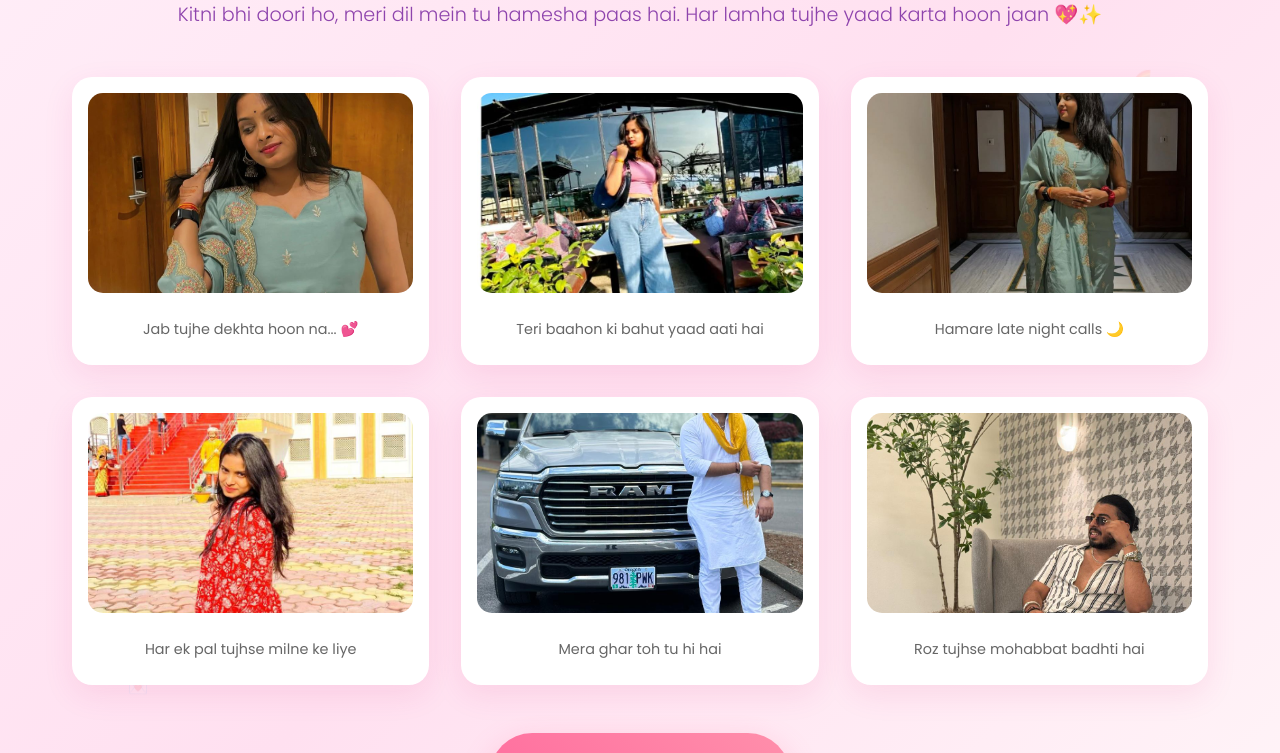
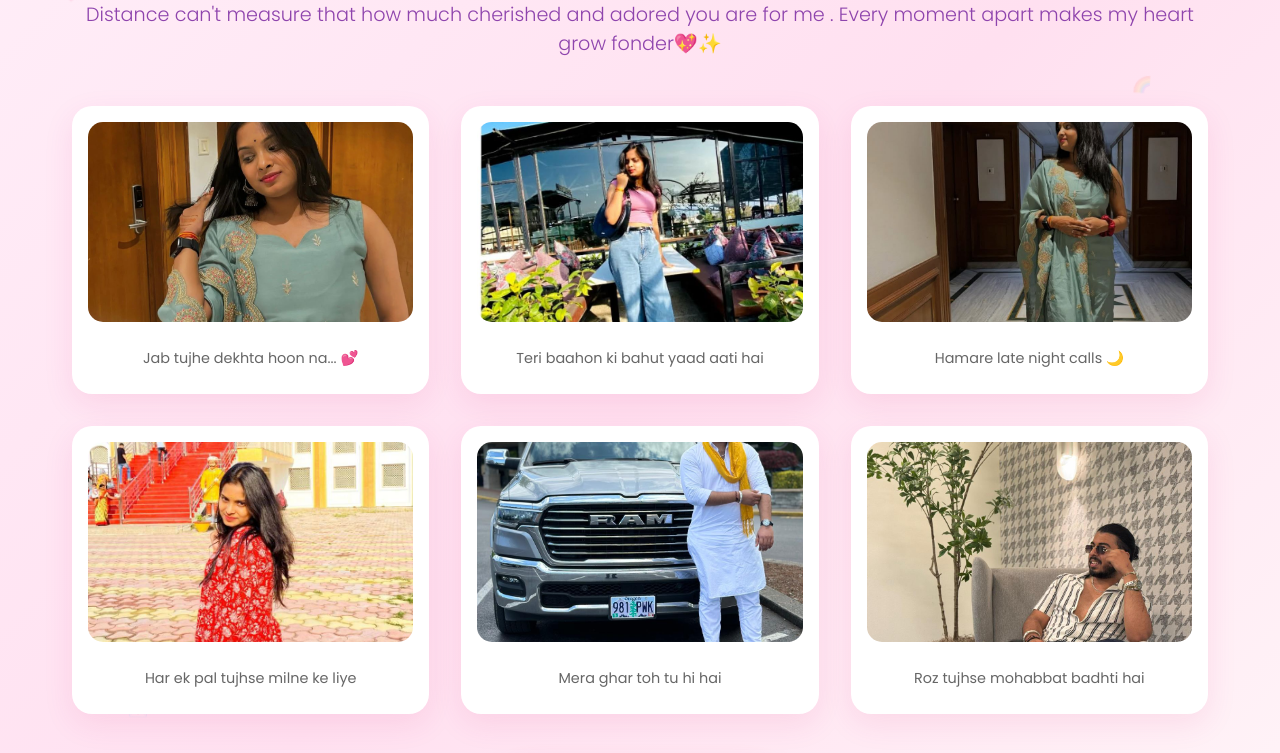
Before and after one commit to practiceop/oyeeee_sunn, a plain HTML site: page img.html in a window 1280 px wide. Shown: the part 116-869 px from the top of the page. Drawn offline with Linux system fonts and the light colour scheme.

Commit message:
Update img.html

```diff
--- a/img.html
+++ b/img.html
@@ -312,7 +312,7 @@
     <div class="container">
         <div class="header">
             <h1 class="title">Bahut Miss Karta Hoon Tujhe 💕</h1>
-            <p class="subtitle">Kitni bhi doori ho, meri dil mein tu hamesha paas hai. Har lamha tujhe yaad karta hoon jaan 💖✨</p>
+            <p class="subtitle">Distance can't measure that  how much cherished and adored you are for me . Every moment apart makes my heart grow fonder💖✨</p>
         </div>
 
         <!-- Instructions -->
@@ -537,4 +537,5 @@ document.body.addEventListener("touchstart", startMusic, { once: true });
         // etc.
     </script>
 </body>
+
 </html>
```
